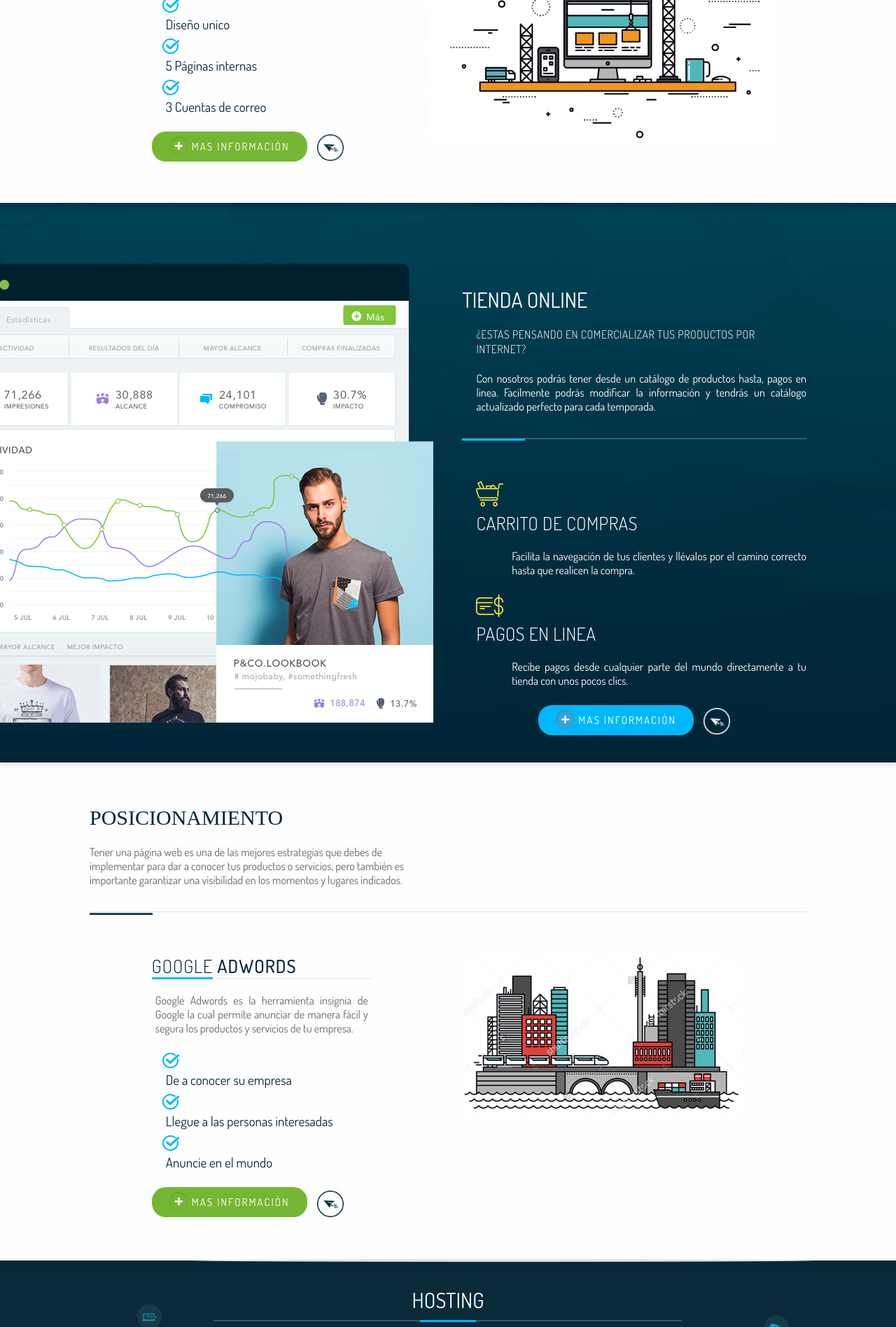
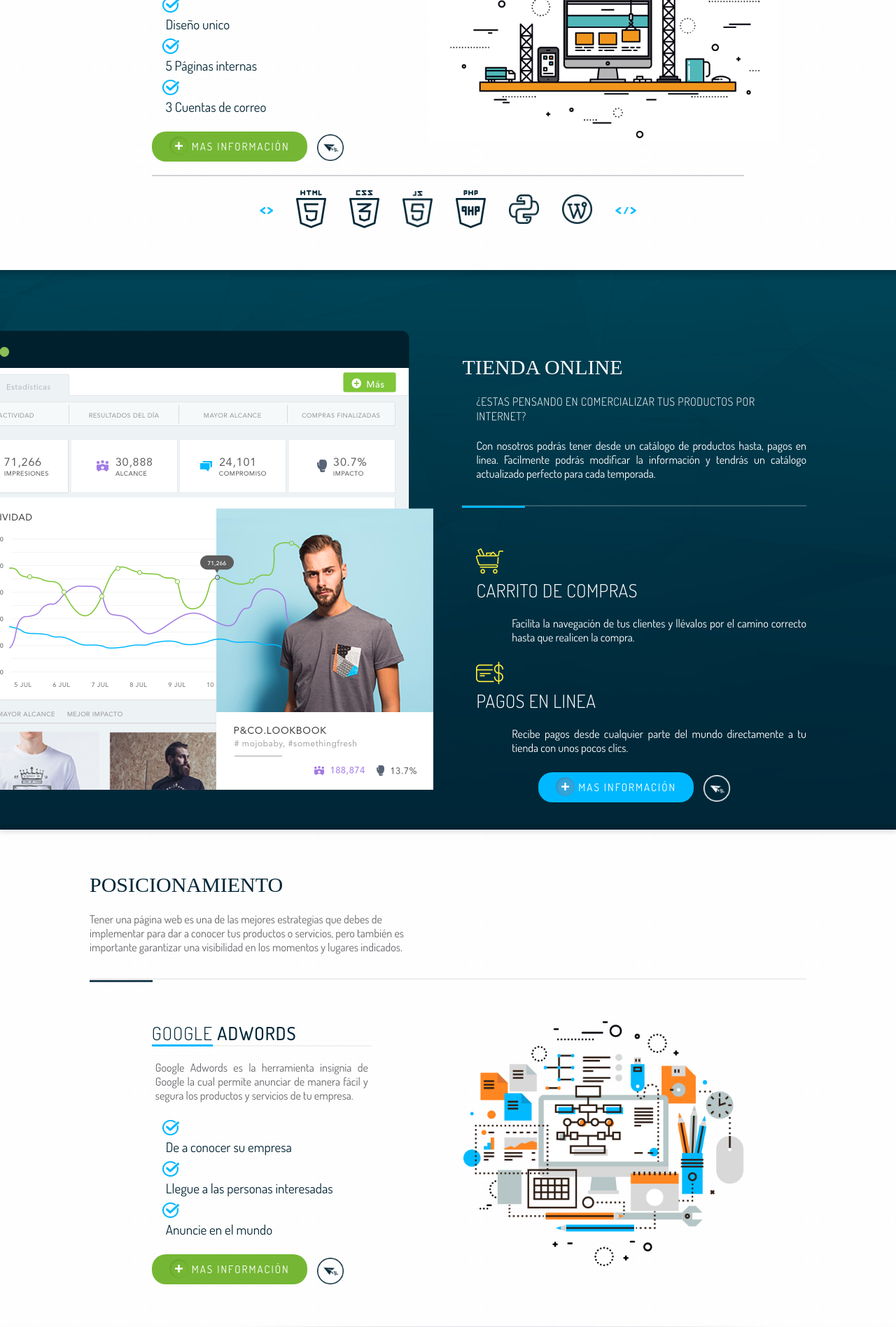
Before and after one commit to gydoar/suwwweb-v2, a PHP site: page / in a window 1280 px wide. Shown: the part 1462-3359 px from the top of the page at 70% size. Run offline with PHP 8.4, Linux system fonts and the light colour scheme; data that the repository does not hold is empty; some libraries are stand-ins or nearby versions; some web fonts are replaced.

Commit message:
terminando cambios del inicio

```diff
--- a/assets/css/style.css
+++ b/assets/css/style.css
@@ -378,6 +378,22 @@ ul.planes li p{
 ul.planes li p{
 	top: -5px;
 }
+ul.tecnologias{
+	text-align: center;
+	margin: 0px;
+}
+ul.tecnologias li{
+	margin: 0px 15px;
+	display: inline;
+	vertical-align: middle;
+}
+ul.tecnologias li img{
+	vertical-align: middle;
+}
+.line__divi_tecnologias{
+	margin: 20px 0px;
+	border-top: 2px solid #d0d0d5;
+}
 
 /* simplificados */
 
@@ -444,6 +460,9 @@ ul.planes li p{
 	color: #ffffff;
 	padding-top: 80px;
 }
+.text__tienda h2{
+	font-family: 'AvenirLTStd-Roman';
+}
 ul.tienda{
 	padding-top: 40px;
 }
@@ -483,6 +502,7 @@ ul.tienda li:nth-child(2){
 }
 .hosting h2{
 	margin-bottom:10px;
+	font-family: 'AvenirLTStd-Roman';
 }
 .line__hosting{
 	border-top: 2px solid rgba(255,255,255,0.20);
@@ -617,7 +637,7 @@ ul.tienda li:nth-child(2){
 }
 .nuestros-proyectos{
 	padding: 60px 20px;
-	background: #E2F0F1;
+
 }
 .nuestros-proyectos h3{
 	letter-spacing: .5px;
@@ -633,9 +653,9 @@ ul.tienda li:nth-child(2){
 /* Tienes un proyecto en mente */
 .proyecto-en-mente{
 	padding: 60px 0px;
-	background-image: url(../images/bg-footer.jpg);
+	background-image: url(../images/bg-city.png);
 	background-repeat: no-repeat;
-	min-height: 375px;
+	min-height: 362px;
 	background-attachment: relative;
 	position: center center;
 	width: 100%;
@@ -643,7 +663,6 @@ ul.tienda li:nth-child(2){
 		-webkit-background-size: 100%;
 		-o-background-size: 100%;
 		-moz-background-size: 100%;
-	background-size: cover;
 }
 .proyecto-en-mente strong{
 	font-weight: 500;
@@ -742,7 +761,7 @@ footer ul{
 	margin-top: -70px;
 	background-image: url(../images/bg-header-2.png);
 	background-repeat: no-repeat;
-	min-height: 287px;
+	min-height: 292px;
 	background-attachment: relative;
 	position: center center;
 	width: 100%;
--- a/footer.php
+++ b/footer.php
@@ -28,8 +28,8 @@
 
 		<img width="281px" src="assets/images/logo-footer.png" alt="">
 
-		<div class="eight columns offset-by-two menu__footer">
-			<div class="four columns">
+		<div class="ten columns offset-by-one menu__footer">
+			<div class="three columns">
 				<h5>Páginas Web</h5>
 				<ul>
 					<li><a href="plan-personal">Plan Personal</a></li>
@@ -38,18 +38,27 @@
 					<li><a href="tienda-online">E-commerce</a></li>
 				</ul>
 			</div>
-			<div class="four columns">
+			<div class="three columns">
 				<h5>Posicionamiento</h5>
 				<ul>
-					<li><a href="posicionamiento-google-adwords">Posicionamiento SEO</a></li>
-					<li><a href="posicionamiento-google-adwords">Anuncios adwords</a></li>
+					<li><a href="posicionamiento-google-adwords">Google - Red de búsqueda</a></li>
+					<li><a href="posicionamiento-google-adwords">Google - Red display</a></li>
+					<li><a href="posicionamiento-google-adwords">Google - Video Youtube</a></li>
 				</ul>
 			</div>
-			<div class="four columns">
+			<div class="three columns">
 				<h5>Imagen corporativa</h5>
 				<ul>
 					<li><a href="imagen-corporativa">Diseño de logo</a></li>
 					<li><a href="imagen-corporativa">Manual de imagen corporativa</a></li>
+				</ul>
+			</div>
+			<div class="three columns">
+				<br>
+				<ul><br>
+					<li><a href="imagen-corporativa">Preguntas frecuentes</a></li>
+					<li><a href="imagen-corporativa">Proyectos realizados</a></li>
+					<li><a href="imagen-corporativa">Contáctenos</a></li>
 				</ul>
 			</div>
 		</div>
--- a/index.php
+++ b/index.php
@@ -130,7 +130,23 @@
             </div>
           </div>
         </div>
+        <div class="ten columns offset-by-one">
+          <div class="line__divi_tecnologias"></div>
+        </div>
+    </div>
 
+    <div class="container">
+
+      <ul class="tecnologias">
+        <li><img width="19px" src="assets/images/tecnologias/abrir.png" alt=""></li>
+        <li><img width="43px" src="assets/images/tecnologias/html.png" alt=""></li>
+        <li><img width="43px" src="assets/images/tecnologias/css.png" alt=""></li>
+        <li><img width="43px" src="assets/images/tecnologias/js.png" alt=""></li>
+        <li><img width="43px" src="assets/images/tecnologias/php.png" alt=""></li>
+        <li><img width="43px" src="assets/images/tecnologias/python.png" alt=""></li>
+        <li><img width="43px" src="assets/images/tecnologias/wp.png" alt=""></li>
+       <li><img width="30px" src="assets/images/tecnologias/cerrar.png" alt=""></li>
+      </ul>
     </div>
   </div>
   <!-- //Páginas web -->
@@ -198,7 +214,7 @@
             </div>
 
             <div class="seven columns center">
-              <img width="400px" src="assets/images/empresarial.png" alt="">
+              <img width="400px" src="assets/images/google-ads.png" alt="">
             </div>
           </div>
 
--- a/parts-body/nuestros-proyectos.php
+++ b/parts-body/nuestros-proyectos.php
@@ -1,6 +1,6 @@
 <div class="nuestros-proyectos center">
 	<div>
-		<h3><strong>NUESTROS PROYECTOS</strong></h3>
+		<h3><strong>PROYECTOS REALIZADOS</strong></h3>
 		<h4>NO HACEMOS PROYECTOS URGENTES, LOS REALIZAMOS EN LOS TIEMPOS ACORDES PARA QUE SEA EXITOSO</h4>
 		<div class="eight columns offset-by-two line__nuestros__proyectos"><hr></div>
 	</div>
```
Also changed, not shown: assets/images/bg-city.png, assets/images/bg-header-2.png, assets/images/google-ads.png (added), assets/images/imagen-corporativa.png, assets/images/tecnologias/abrir.png (added), assets/images/tecnologias/cerrar.png (added), assets/images/tecnologias/css.png (added), assets/images/tecnologias/html.png (added), assets/images/tecnologias/js.png (added), assets/images/tecnologias/php.png (added), assets/images/tecnologias/python.png (added), assets/images/tecnologias/wp.png (added).
